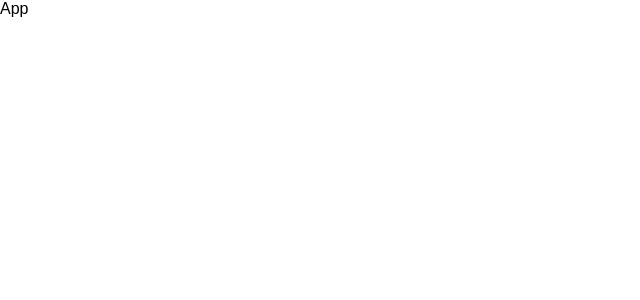
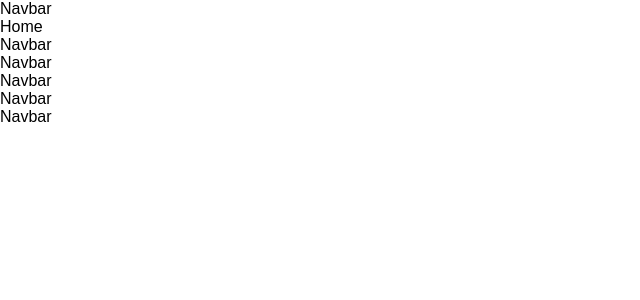
Before and after one commit to Nevindu12/Flight-Booking-Website, a React (Vite) app: page / in a window 1280 px wide. Shown: the top 300 px of the page, without its empty margins (0-640 px from the left). Built offline with nearby package versions, Linux system fonts and the light colour scheme.

Commit message:
adding components folder

```diff
--- a/src/App.jsx
+++ b/src/App.jsx
@@ -1,8 +1,18 @@
 import React from "react"
+import Navbar from "./Components/Navbar/Navbar"
+import Home from "./Components/Home/Home"
 
 const App = () => {
   return (
-    <div>App</div>
+    <div>
+      <Navbar/>
+      <Home/>
+      <Navbar/>
+      <Navbar/>
+      <Navbar/>
+      <Navbar/>
+      <Navbar/>
+    </div>
   )
 }
 
--- /dev/null
+++ b/src/Components/Home/Home.jsx
@@ -0,0 +1,9 @@
+import React from 'react'
+
+const Home = () => {
+    return (
+        <div>Home</div>
+    )
+}
+
+export default Home
--- /dev/null
+++ b/src/Components/Navbar/Navbar.jsx
@@ -0,0 +1,9 @@
+import React from 'react'
+
+const Navbar = () => {
+    return (
+        <div>Navbar</div>
+    )
+}
+
+export default Navbar
```
